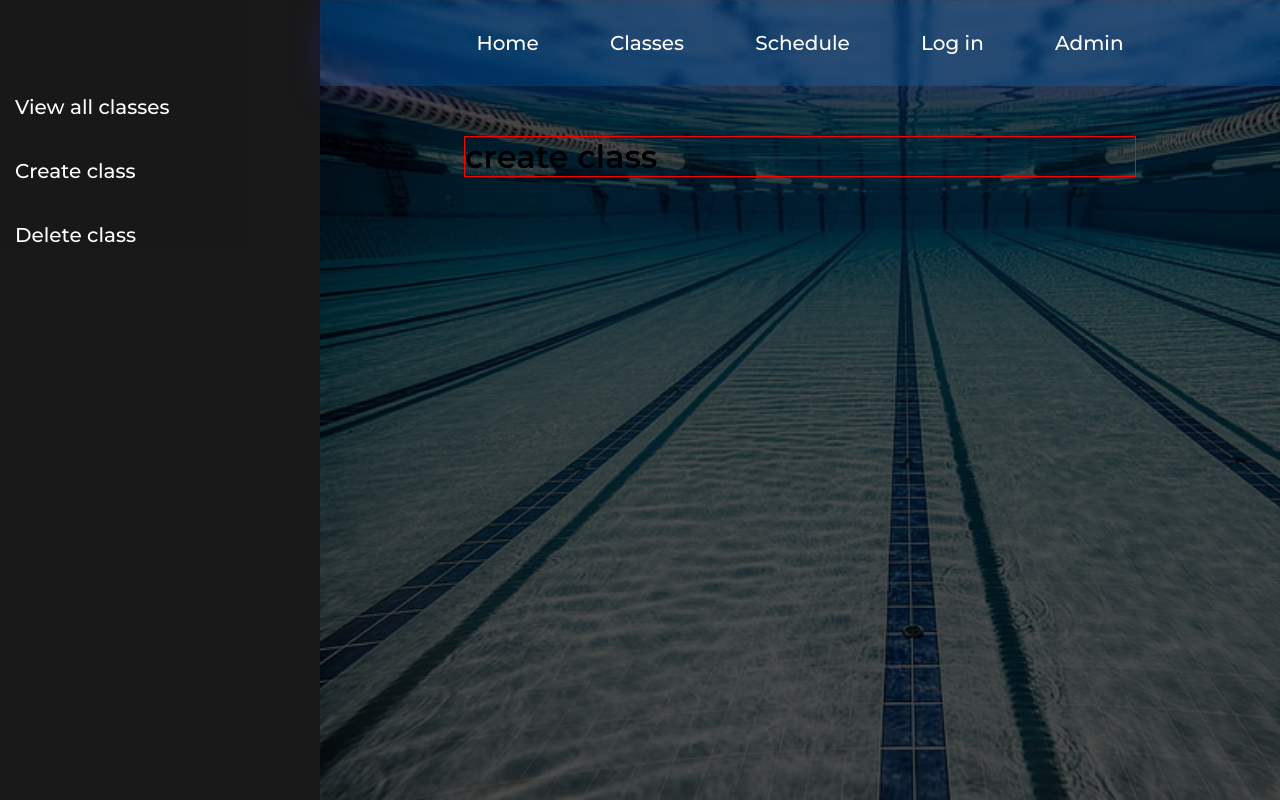
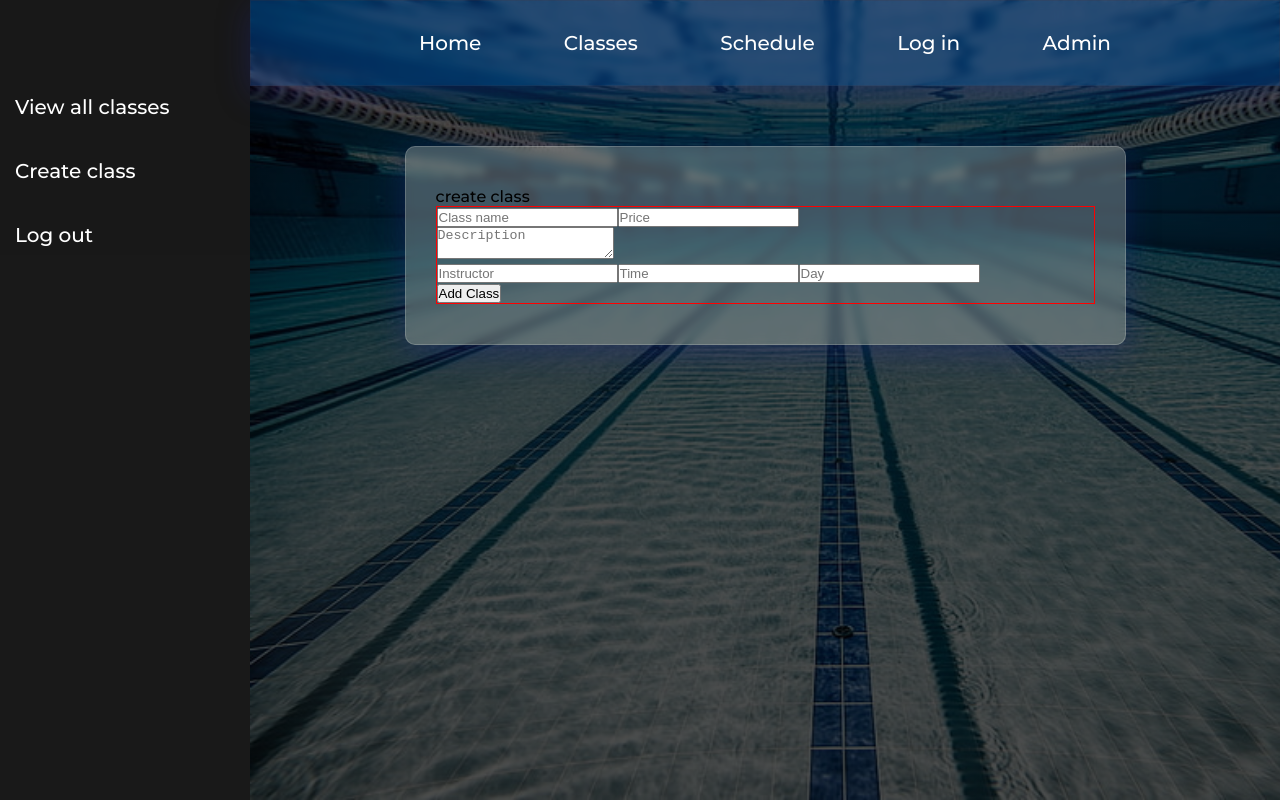
Before and after one commit to cadellsingh/poolSystem, a React (Create React App) app: page /admin/createClass in a window 1280 px wide. Built offline with nearby package versions, Linux system fonts and the light colour scheme.

Commit message:
will refactor later

```diff
--- a/src/components/Admin/Admin.jsx
+++ b/src/components/Admin/Admin.jsx
@@ -10,7 +10,8 @@ import { CreateClass } from './CreateClass';
 
 const Layout = styled.div`
   display: grid;
-  grid-template-columns: repeat(4, 1fr);
+  /* grid-template-columns: repeat(4, 1fr); */
+  grid-template-columns: 250px repeat(3, 1fr);
   color: black;
 `;
 
--- a/src/components/Admin/CreateClass.jsx
+++ b/src/components/Admin/CreateClass.jsx
@@ -8,10 +8,45 @@ const Container = styled.div`
   margin-top: 50px;
 `;
 
+const StyledForm = styled.div`
+  width: 70%;
+  margin: auto;
+  padding: 40px 30px;
+  margin-top: 60px;
+  background: rgba(255, 255, 255, 0.25);
+  box-shadow: 0 8px 32px 0 rgba(31, 38, 135, 0.37);
+  backdrop-filter: blur(4px);
+  -webkit-backdrop-filter: blur(4px);
+  border-radius: 10px;
+  border: 1px solid rgba(255, 255, 255, 0.18);
+`;
+
+const Form = styled.form`
+  border: 1px solid red;
+`;
+
 export const CreateClass = () => {
   return (
-    <Container>
-      <h1>create class</h1>
-    </Container>
+    <StyledForm>
+      <p>create class</p>
+      <Form>
+        <div>
+          <input type="text" placeholder="Class name" />
+          <input type="number" placeholder="Price" />
+        </div>
+
+        <div>
+          <textarea name="description" row={7} placeholder="Description" />
+        </div>
+
+        <div>
+          <input type="text" placeholder="Instructor" />
+          <input type="text" placeholder="Time" />
+          <input type="text" placeholder="Day" />
+        </div>
+
+        <button>Add Class</button>
+      </Form>
+    </StyledForm>
   );
 };
--- a/src/components/Admin/Sidebar.jsx
+++ b/src/components/Admin/Sidebar.jsx
@@ -6,8 +6,6 @@ const Container = styled.div`
   background-color: black;
   color: white;
   opacity: 0.9;
-  grid-column: span 1 / auto;
-  /* grid-row: span 3 / auto; */
 `;
 
 const StyledSidebar = styled.div`
@@ -23,6 +21,10 @@ const StyledSidebar = styled.div`
     background-color: #0892d0;
     cursor: pointer;
   }
+
+  & a:hover {
+    text-decoration: none;
+  }
 `;
 
 export const Sidebar = () => {
@@ -36,7 +38,7 @@ export const Sidebar = () => {
           <Link to="/admin/createClass">
             <li>Create class</li>
           </Link>
-          <li>Delete class</li>
+          <li>Log out</li>
         </ul>
       </StyledSidebar>
     </Container>
```
